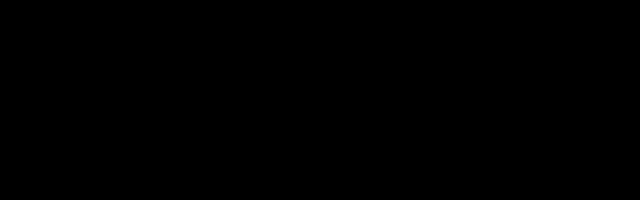
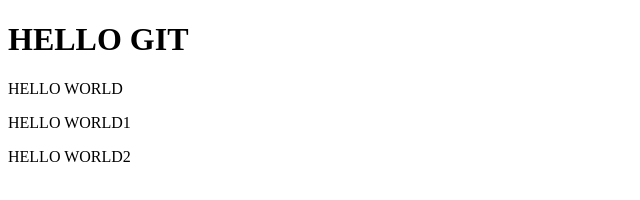
Before and after one commit to Den4-iksGit/Test-REP, a plain HTML site: page index.html in a window 1280 px wide. Shown: the whole page, without its empty margins (0-640 px from the left). Drawn offline with Linux system fonts and the light colour scheme.

Commit message:
Revert "Add black background"
This reverts commit 7fd4bac15a65e2032042b0a7cbc29882e8f8d463.

```diff
--- a/index.html
+++ b/index.html
@@ -5,11 +5,6 @@
     <meta name="viewport" content="width=device-width, initial-scale=1.0" />
     <title>Document</title>
   </head>
-  <style>
-    body {
-      background: #000;
-    }
-  </style>
   <body>
     <h1>HELLO GIT</h1>
     <section>
```
